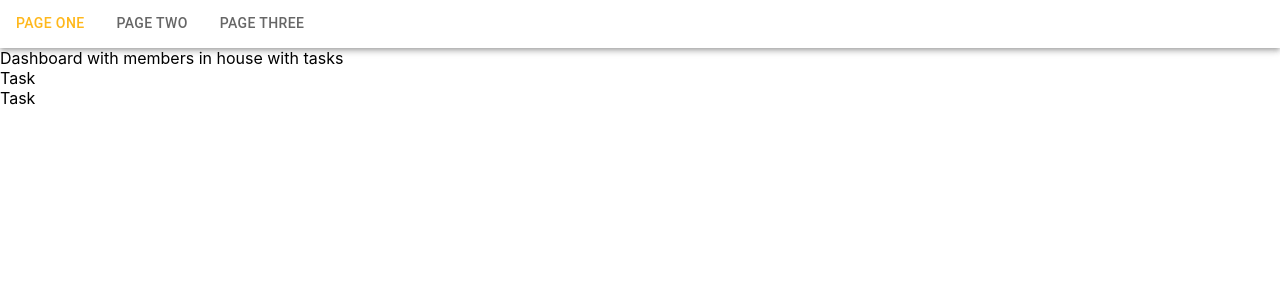
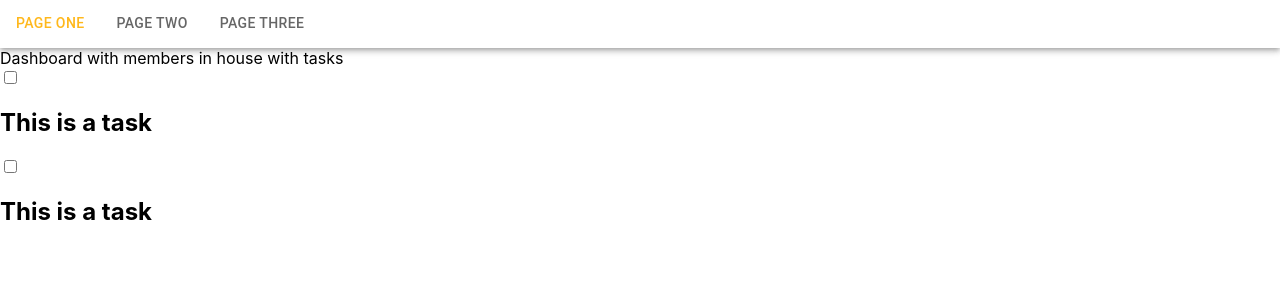
Before and after one commit to henrytranvn93/myChores-web, a React (Create React App) app in the folder client/: page / in a window 1280 px wide. Shown: the top 300 px of the page. Built offline with nearby package versions, Linux system fonts and the light colour scheme.

Commit message:
adding input for task

```diff
--- a/client/src/components/Task/Task.tsx
+++ b/client/src/components/Task/Task.tsx
@@ -12,5 +12,9 @@ interface TaskProps {
 }
 
 export default function Task({isDone, description, type, assignee, reward, id}: TaskProps) {
-  return <div>Task</div>;
+  return <div>
+    <input type="checkbox"/>
+    <h2>This is a task</h2>
+
+  </div>;
 }
```
